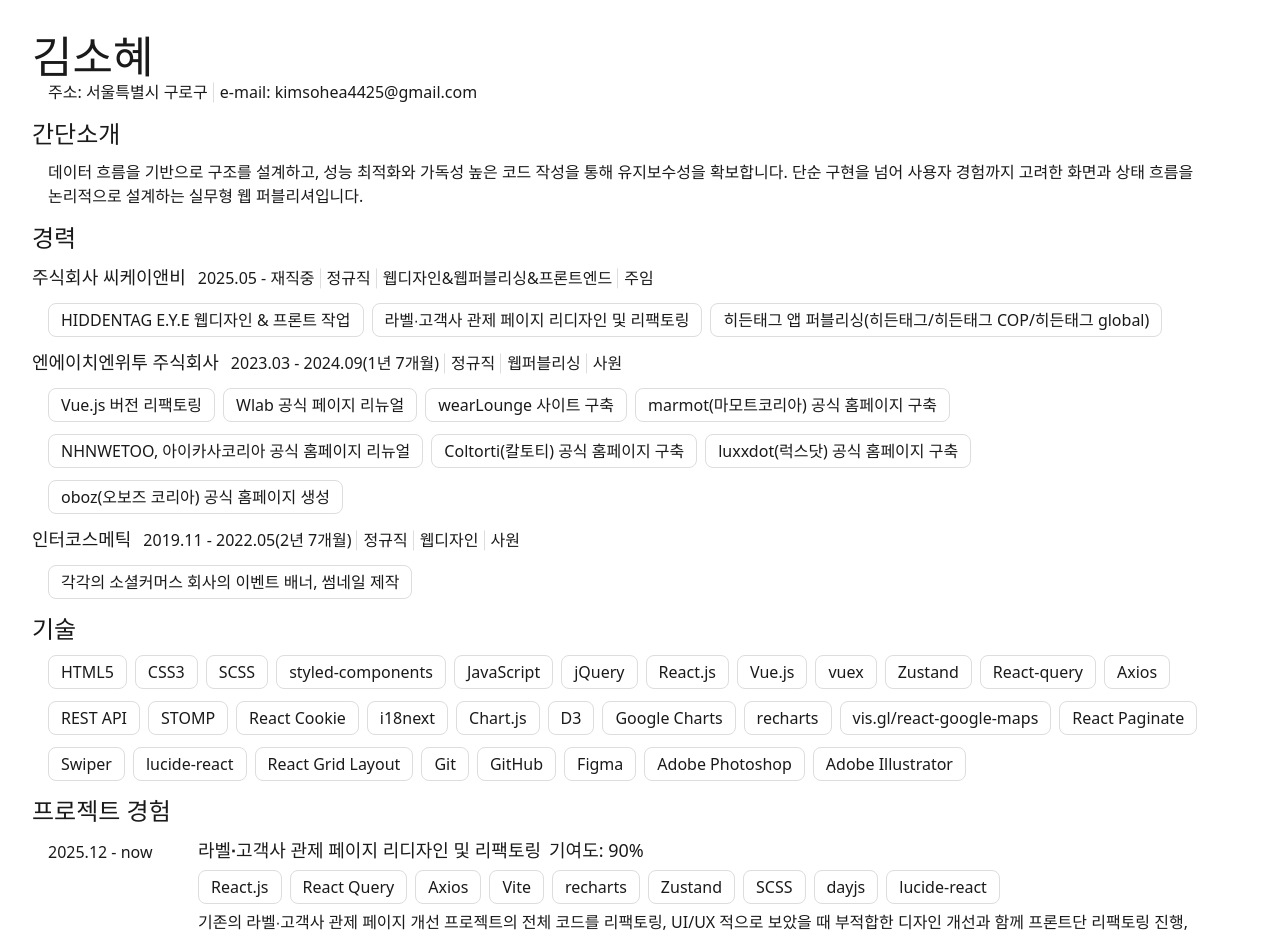
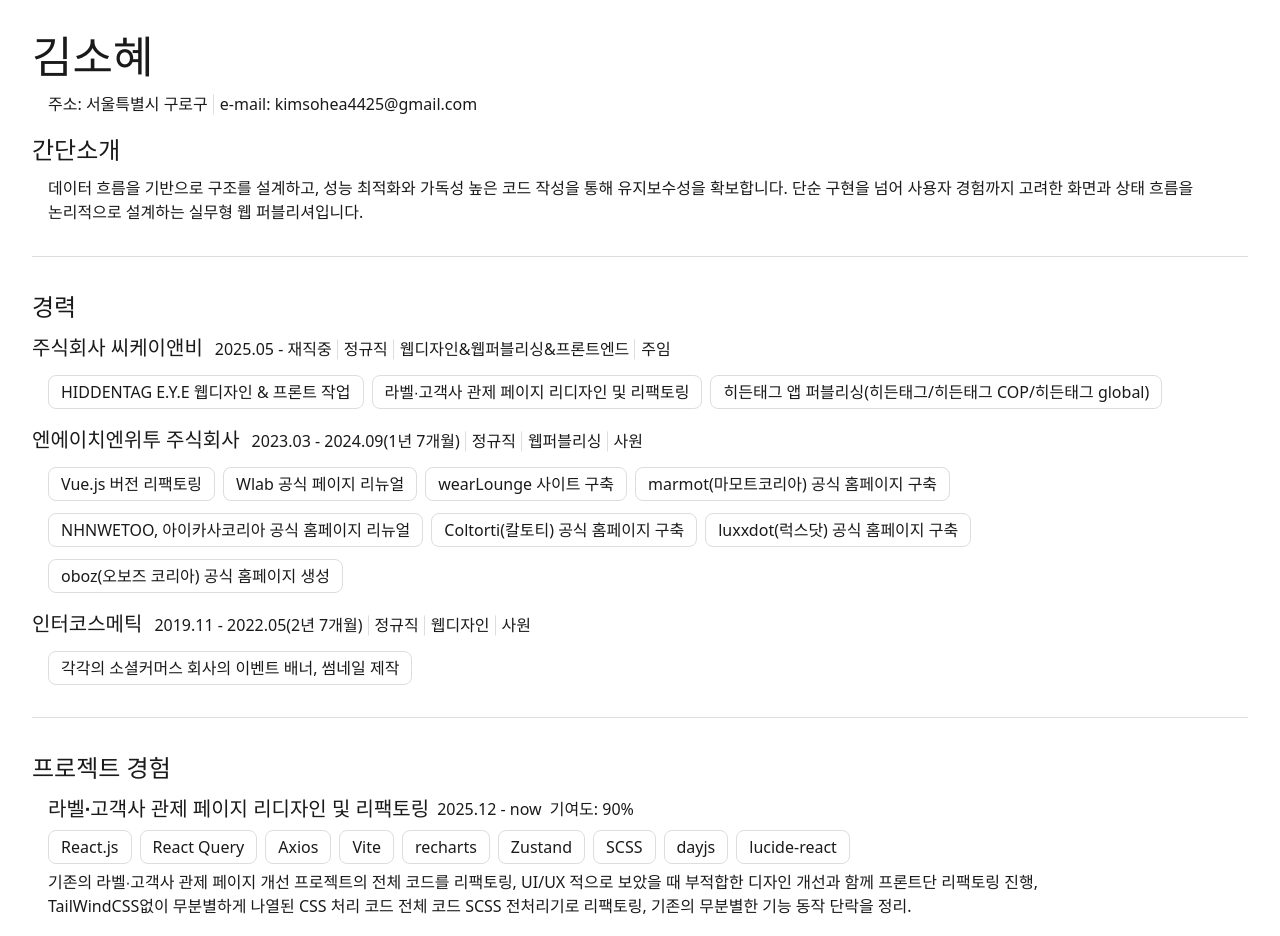
Before and after one commit to kimsohea/resume, a Vue app: page / in a window 1280 px wide. Shown: the top 936 px of the page. Built offline with nearby package versions, Linux system fonts and the light colour scheme; a web font is replaced by a local one.

Commit message:
fix: 줄단락 나눔 및 프로젝트 경험 단락 수정

```diff
--- a/src/App.vue
+++ b/src/App.vue
@@ -1,8 +1,12 @@
 <template>
   <Profile />
+  <hr />
   <Experience />
+  <hr />
+  <WorkRecord />
+  <hr />
   <Skill />
-  <WorkRecord />
+  <hr />
   <License />
 </template>
 
--- a/src/assets/style/_exper.scss
+++ b/src/assets/style/_exper.scss
@@ -1,6 +1,10 @@
 .exper_list {
   strong {
-    font-size: 18px;
+    font-size: 20px;
+  }
+
+  > li:not(:last-child) {
+    margin-bottom: 16px;
   }
 
   .info {
--- a/src/assets/style/_init.scss
+++ b/src/assets/style/_init.scss
@@ -4,6 +4,7 @@ body {
   place-items: center;
   min-width: 320px;
   min-height: 100vh;
+  font-size: 16px;
 
   * {
     color: #1a1a1a;
@@ -26,7 +27,14 @@ h1 {
 }
 
 h2 {
-  margin: 12px auto 8px;
+  font-size: 24px;
+  margin: 8px auto;
+}
+
+hr {
+  margin: 32px auto;
+  border: none;
+  border-top: 1px solid #ddd;
 }
 
 a {
--- a/src/assets/style/_tmp.scss
+++ b/src/assets/style/_tmp.scss
@@ -24,6 +24,11 @@
         display: none;
       }
     }
+  }
+
+  &.profile {
+    margin-top: 12px;
+    margin-bottom: 16px;
   }
 }
 
--- a/src/assets/style/_work.scss
+++ b/src/assets/style/_work.scss
@@ -25,7 +25,12 @@
 
   .title {
     display: flex;
-    font-size: 18px;
+    align-items: center;
+    font-size: 16px;
+
+    > strong {
+      font-size: 20px;
+    }
 
     > span {
       margin-left: 8px;
@@ -48,7 +53,7 @@
   }
 
   strong {
-    font-size: 18px;
+    font-size: 20px;
   }
 
   p {
--- a/src/components/WorkRecord.vue
+++ b/src/components/WorkRecord.vue
@@ -2,10 +2,10 @@
   <h2>프로젝트 경험</h2>
   <ul class="work_record">
     <li v-for="item in workArr" :key="item.title">
-      <span>{{ item.time }}</span>
       <div class="text">
         <p class="title">
           <strong>{{ item.title }}</strong>
+          <span>{{ item.time }}</span>
           <span>기여도: {{ item.contribute }}</span>
         </p>
         <ul class="round_list">
```
